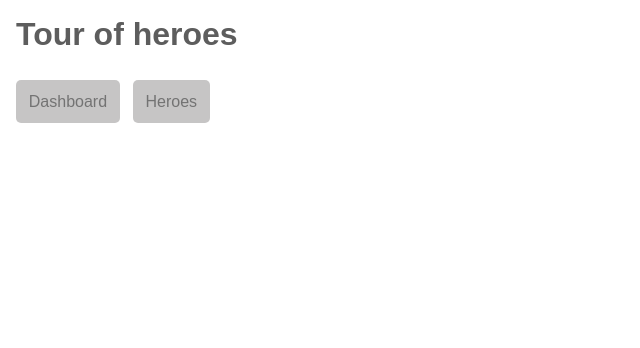
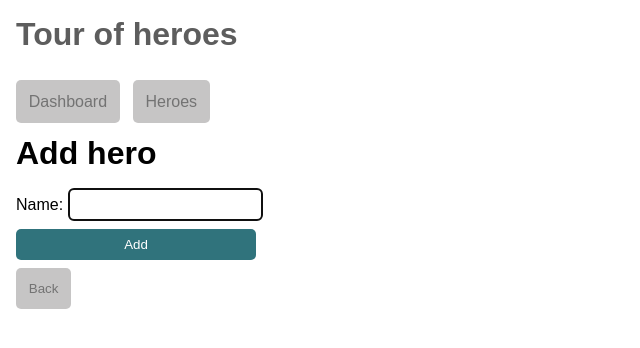
Before and after one commit to Dexter4873/vue-tour-of-heroes, a Vue app: page /heroes/add in a window 1280 px wide. Shown: the top 348 px of the page, without its empty margins (0-640 px from the left). Built offline with nearby package versions, Linux system fonts and the light colour scheme.

Commit message:
Add new hero functionality

```diff
--- a/src/components/BackButton.vue
+++ b/src/components/BackButton.vue
@@ -5,7 +5,7 @@ const router = useRouter()
 </script>
 
 <template>
-  <button @click="router.go(-1)">Back</button>
+  <button @click="router.push('/')">Back</button>
 </template>
 
 <style scoped>
--- a/src/main.js
+++ b/src/main.js
@@ -8,8 +8,8 @@ import router from './router'
 
 import { library } from '@fortawesome/fontawesome-svg-core'
 import { FontAwesomeIcon } from '@fortawesome/vue-fontawesome'
-import { faTrash } from '@fortawesome/free-solid-svg-icons'
-library.add(faTrash)
+import { faTrash, faPlus } from '@fortawesome/free-solid-svg-icons'
+library.add(faTrash, faPlus)
 
 const app = createApp(App)
 
--- a/src/router/index.js
+++ b/src/router/index.js
@@ -2,6 +2,7 @@ import { createRouter, createWebHistory } from "vue-router";
 import DashboardView from "@/views/DashboardView.vue";
 import HeroesView from "@/views/HeroesView.vue";
 import DetailHeroView from "@/views/DetailHeroView.vue";
+import AddHeroView from '@/views/AddHeroView.vue'
 
 const router = createRouter({
   history: createWebHistory(import.meta.env.BASE_URL),
@@ -20,8 +21,12 @@ const router = createRouter({
       path: "/heroes",
       name: "heroes",
       component: HeroesView
+    },
+    {
+      path: "/heroes/add",
+      name: "heroesAdd",
+      component: AddHeroView,
     }
-
   ]
 });
 
--- a/src/stores/heroes.js
+++ b/src/stores/heroes.js
@@ -12,14 +12,22 @@ export const useHeroesStore = defineStore('heroes', {
       { id: 18, name: 'Dr. IQ' },
       { id: 19, name: 'Magma' },
       { id: 20, name: 'Tornado' }
-    ]
+    ],
+    nextId: 21,
   }),
   getters: {
     top() {
       return this.heroes.slice(0, 5)
+    },
+    empty() {
+      return this.heroes.length === 0;
     }
   },
   actions: {
+    add(name) {
+      this.heroes.push({id: this.nextId, name})
+      this.nextId++;
+    },
     findById(id) {
       return this.heroes.find((item) => item.id === id)
     },
--- /dev/null
+++ b/src/views/AddHeroView.vue
@@ -0,0 +1,75 @@
+<script setup>
+import { onMounted, ref } from 'vue'
+import { useHeroesStore } from '@/stores/heroes'
+import { useRouter } from 'vue-router'
+import BackButton from '@/components/BackButton.vue'
+
+const heroName = ref('');
+const input = ref(null);
+
+const heroesStore = useHeroesStore();
+const router = useRouter()
+
+const addHero = () => {
+  if (heroName.value) {
+    heroesStore.add(heroName);
+    router.push('/heroes')
+  }
+}
+
+onMounted(() => input.value.focus());
+</script>
+
+<template>
+  <div class="container">
+    <form @submit.prevent="addHero">
+      <h1>Add hero</h1>
+      <div class="control">
+        <label for="heroName">Name: </label>
+        <input id="heroName" type="text" v-model="heroName" ref="input" >
+      </div>
+      <button class="button" type="submit">Add</button>
+      <back-button />
+    </form>
+  </div>
+</template>
+
+<style scoped>
+.container {
+  margin: 1rem;
+  width: 15rem;
+}
+
+h1 {
+  margin-bottom: 1rem;
+}
+
+.control {
+ display: flex;
+  align-items: center;
+  margin: 0.5rem 0;
+}
+
+.control label {
+ margin-right: 5px;
+}
+
+.control input {
+  flex-grow: 1;
+  padding: 0.5rem;
+  border: 1px solid #8d8d8d;
+  border-radius: 5px;
+}
+
+.button  {
+  display: block;
+  padding: 0.5rem;
+  background-color: #30737c;
+  color: white;
+  border: none;
+  border-radius: 5px;
+  width: 100%;
+  margin-bottom: 0.5rem;
+}
+
+</style>
--- a/src/views/DashboardView.vue
+++ b/src/views/DashboardView.vue
@@ -2,15 +2,17 @@
 import { useHeroesStore } from '@/stores/heroes'
 
 const heroesStore = useHeroesStore()
-console.log(heroesStore.heroes)
-console.log(heroesStore.top)
 </script>
 
 <template>
   <h1>Top Heroes</h1>
   <ul>
-    <li v-for="hero in heroesStore.top" :key="hero.id">
+    <li v-if="heroesStore.heroes.length" v-for="hero in heroesStore.top" :key="hero.id">
       <router-link :to="`/heroes/detail/${hero.id}`">{{ hero.name }}</router-link>
+    </li>
+    <li v-else class="no-heroes">
+      There's no heroes
+      <router-link to="/heroes/add">add some.</router-link>
     </li>
   </ul>
 </template>
@@ -29,6 +31,21 @@ ul li {
   list-style: none;
 }
 
+ul li.no-heroes {
+  font-size: small;
+  color: gray;
+  margin-top: 1rem;
+}
+
+ul li.no-heroes a {
+  background-color: #fff;
+  color: #3684ff;
+  display: inline;
+  padding: 0;
+  margin: 0;
+  text-decoration: underline;
+}
+
 ul li a {
   display: block;
   margin: 0.5rem;
--- a/src/views/HeroesView.vue
+++ b/src/views/HeroesView.vue
@@ -1,6 +1,7 @@
 <script setup>
 import { useHeroesStore } from '@/stores/heroes'
 import BackButton from "@/components/BackButton.vue";
+import { FontAwesomeIcon } from '@fortawesome/vue-fontawesome'
 
 const heroesStore = useHeroesStore()
 
@@ -13,7 +14,7 @@ const handleDelete = (id) => {
   <div class="container">
     <h1>My heroes</h1>
     <ul>
-      <li v-for="hero in heroesStore.heroes" :key="hero.id">
+      <li v-if="heroesStore.heroes.length" v-for="hero in heroesStore.heroes" :key="hero.id">
         <router-link :to="`/heroes/detail/${hero.id}`">
           <span class="badge">{{hero.id}}</span>
           <span class="name">{{ hero.name}}</span>
@@ -22,6 +23,13 @@ const handleDelete = (id) => {
           <font-awesome-icon icon="fa-solid fa-trash" />
         </span>
       </li>
+      <li v-else class="no-heroes">
+        There's no heroes add some...
+      </li>
+      <router-link to="/heroes/add" class="add-btn" >
+        Add new hero
+        <font-awesome-icon icon="fa-solid fa-plus" />
+      </router-link>
     </ul>
     <back-button />
   </div>
@@ -30,7 +38,7 @@ const handleDelete = (id) => {
 <style scoped>
   .container {
     padding: 1rem;
-    width: 15rem;
+    width: 17rem;
   }
 
   ul {
@@ -84,4 +92,20 @@ const handleDelete = (id) => {
   .delete:hover {
     background-color: #ec3434;
   }
+
+  .add-btn {
+    padding: .5rem;
+    border-radius: 5px;
+    background-color: #30737c;
+    border: 2px dashed gray;
+    color: white;
+    text-decoration: none;
+    text-align: center;
+  }
+
+  .no-heroes {
+    color: gray;
+    font-size: small;
+    text-decoration: underline;
+  }
 </style>
```
